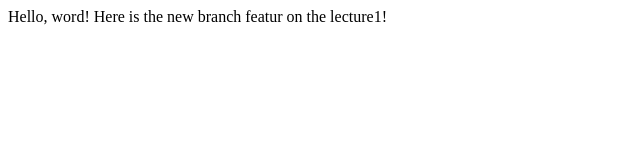
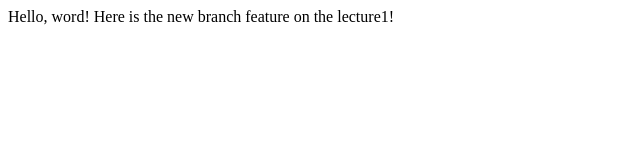
Before and after one commit to Abdelghafour-hub/lecture1, a plain HTML site: page index.html in a window 1280 px wide. Shown: the full height of the page, 0-640 px from the left. Drawn offline with Linux system fonts and the light colour scheme.

Commit message:
correct the fisrt line

```diff
--- a/index.html
+++ b/index.html
@@ -5,6 +5,6 @@
     </head>
     <body>
      Hello, word!
-     Here is the new branch featur on the lecture1!
+     Here is the new branch feature on the lecture1!
     </body>
 </html>
```
